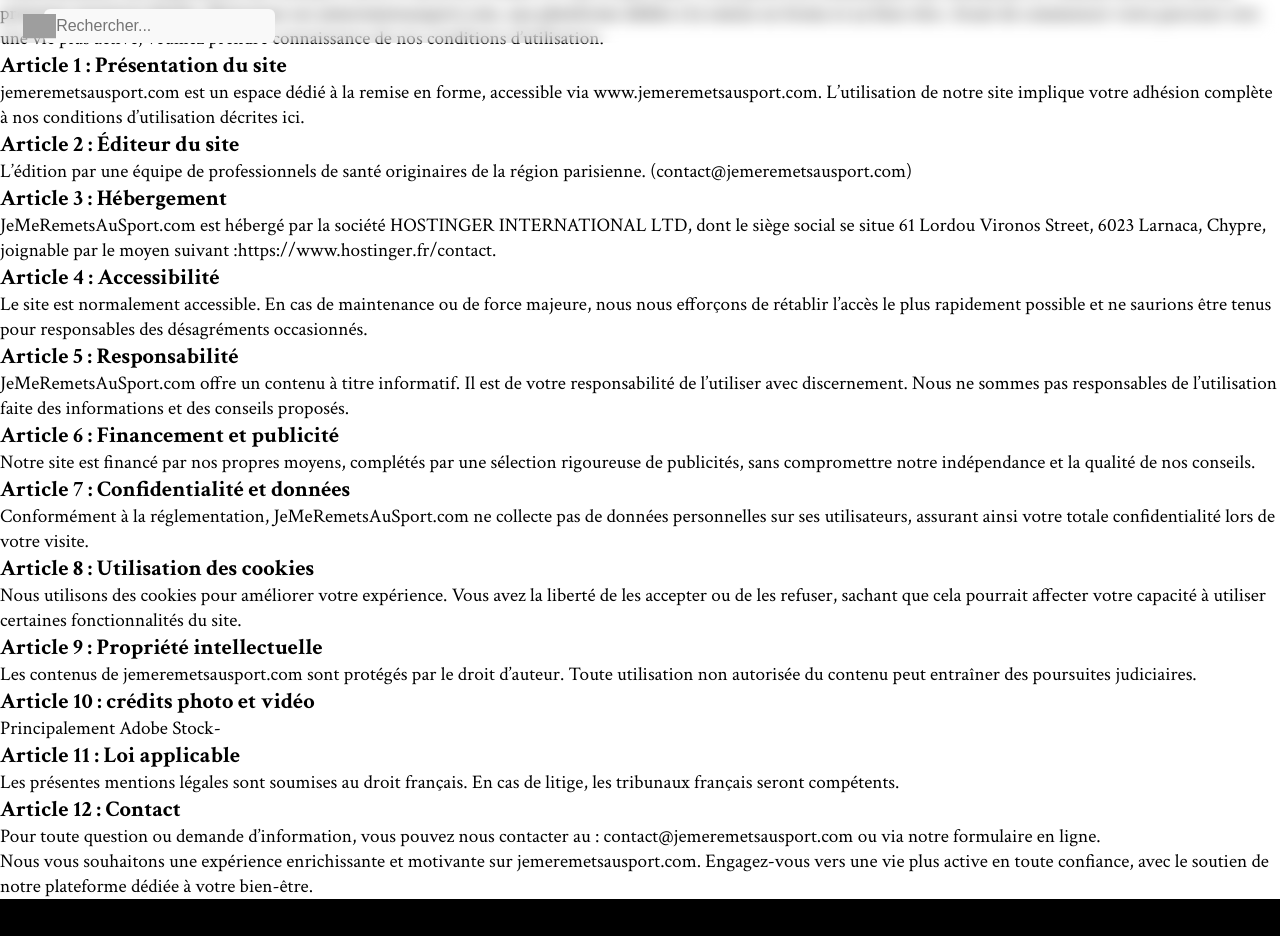
After one commit to Selsebil21/Vita-forma, a PHP site: page /mentions-legales.php in a window 1280 px wide. The commit adds this page. Shown: the part 380-1316 px from the top of the page. Run offline with PHP 8.4, Linux system fonts and the light colour scheme; grey boxes are pictures that could not be loaded.

Commit message:
mentions legales

```diff
--- a/CODE/php/includes/footer.php
+++ b/CODE/php/includes/footer.php
@@ -11,18 +11,18 @@
     <footer class="footer">
         <div class="footer-top">
             <div class="footer-logo-section">
-                <img src="/CODE/assets/logo-vita-forma_transparent.png" alt="Logo Vita Forma" class="footer-logo" />
+                <img src="/assets/logo-vita-forma_transparent.png" alt="Logo Vita Forma" class="footer-logo" />
                 <hr class="footer-divider" />
                 <h4>SUIVEZ-NOUS</h4>
                 <div class="social-icons">
-                    <a href="https://www.facebook.com/people/Je-me-remets-au-sport/61551815685379/">
-                        <img src="/CODE/assets/fb-blanc.png" alt="Facebook" /></a>
-                    <a href="#"><img src="/CODE/assets/pinterest-blanc.png" alt="Pinterest" /></a>
-                    <a
-                        href="https://x.com/intent/post?text=Mon%20 IMC&url=https%3A%2F%2Fjemeremetsausport.com%2Fimc%2F">
-                        <img src="/CODE/assets/twitter-blanc.png" alt="X" /></a>
-                    <a href="https://www.youtube.com/channel/UC3lUwtHiwA50ZDi0X22aopw">
-                        <img src="/CODE/assets/youtube-blanc.png" alt="YouTube" /></a>
+                    <a href="https://www.facebook.com/people/Je-me-remets-au-sport/61551815685379/" target="_blank">
+                        <img src="/assets/fb-blanc.png" alt="Facebook" /></a>
+                    <a href="#" target="_blank"><img src="/assets/pinterest-blanc.png" alt="Pinterest" /></a>
+                    <a href="https://x.com/intent/post?text=Mon%20 IMC&url=https%3A%2F%2Fjemeremetsausport.com%2Fimc%2F"
+                        target="_blank">
+                        <img src="/assets/twitter-blanc.png" alt="X" /></a>
+                    <a href="https://www.youtube.com/channel/UC3lUwtHiwA50ZDi0X22aopw" target="_blank">
+                        <img src="/assets/youtube-blanc.png" alt="YouTube" /></a>
                 </div>
             </div>
 
@@ -60,10 +60,10 @@
 
         <div class="footer-bottom">
             <nav class="footer-nav">
-                <a href="#">Accueil</a>
-                <a href="#">À propos</a>
-                <a href="#">Contact</a>
-                <a href="#">Mentions légales</a>
+                <a href="/php/index.php">Accueil</a>
+                <a href="/php/a-propos.php">À propos</a>
+                <a href="/php/contact.php">Contact</a>
+                <a href="/php/mentions-legales.php" target="_blank">Mentions légales</a>
             </nav>
             <p>© 2025 Vita-Forma.com — Tous droits réservés.</p>
         </div>
--- a/CODE/php/includes/header.php
+++ b/CODE/php/includes/header.php
@@ -16,22 +16,22 @@
     <header id="main-header">
         <div class="header-bottom">
 
-            <a href="/CODE/php/index.php">
-                <img src="/CODE/assets/logo-vita-forma_transparent.png" alt="Logo Vita Forma" class="logo" />
+            <a href="/php/index.php">
+                <img src="/assets/logo-vita-forma_transparent.png" alt="Logo Vita Forma" class="logo" />
             </a>
 
             <nav class="navbar">
                 <ul>
-                    <li><a href="/CODE/php/index.php">Accueil</a></li>
+                    <li><a href="/php/index.php">Accueil</a></li>
                     <li class="li-dropdown">
                         <a href="#">
                             Blog
-                            <img src="/CODE/assets/arrow_drop_down.png" alt="flèche vers le bas" />
+                            <img src="/assets/arrow_drop_down.png" alt="flèche vers le bas" />
                         </a>
                         <ul class="submenu">
                             <li>
                                 <a href="#">Article de santé et de bien-être
-                                    <img src="/CODE/assets/arrow-right.png" alt=" flèche vers la droite" />
+                                    <img src="/assets/arrow-right.png" alt=" flèche vers la droite" />
                                 </a>
                                 <ul class="submenu">
                                     <li><a href="#">Santé</a></li>
@@ -42,7 +42,7 @@
                             </li>
                             <li>
                                 <a href="#">Fiches d'exercices sportifs
-                                    <img src="/CODE/assets/arrow-right.png" alt=" flèche vers la droite" />
+                                    <img src="/assets/arrow-right.png" alt=" flèche vers la droite" />
                                 </a>
                                 <ul class="submenu">
                                     <li><a href="#">Haut du corps</a></li>
@@ -52,7 +52,7 @@
                             </li>
                             <li>
                                 <a href="#">Programmes d'entraînements
-                                    <img src="/CODE/assets/arrow-right.png" alt=" flèche vers la droite" />
+                                    <img src="/assets/arrow-right.png" alt=" flèche vers la droite" />
                                 </a>
                                 <ul class="submenu">
                                     <li><a href="#">Perte de poids</a></li>
@@ -67,23 +67,23 @@
 
 
                     <li class="li-dropdown">
-                        <a href="/CODE/php/simulateur.php">
+                        <a href="/php/simulateur.php">
                             Simulateurs
-                            <img src="/CODE/assets/arrow_drop_down.png" alt="flèche vers le bas" />
+                            <img src="/assets/arrow_drop_down.png" alt="flèche vers le bas" />
                         </a>
                         <ul class="submenu">
-                            <li><a href="/CODE/php/simulateur.php">Calcul ton IMC</a></li>
-                            <li><a href="/CODE/php/simulateur.php">Calcul ton IMG</a></li>
-                            <li><a href="/CODE/php/simulateur.php">Calcul ton apport calorique quotidien</a></li>
+                            <li><a href="/php/simulateur.php">Calcul ton IMC</a></li>
+                            <li><a href="/php/simulateur.php">Calcul ton IMG</a></li>
+                            <li><a href="/php/simulateur.php">Calcul ton apport calorique quotidien</a></li>
                         </ul>
                     </li>
-                    <li><a href="/CODE/php/a-propos.php">À propos</a></li>
-                    <li><a href="/CODE/php/contact.php">Contact</a></li>
+                    <li><a href="/php/a-propos.php">À propos</a></li>
+                    <li><a href="/php/contact.php">Contact</a></li>
                 </ul>
             </nav>
 
             <div class="search-box">
-                <img src="/CODE/assets/symbole-de-linterface-de-recherche.png" alt="Loupe" />
+                <img src="/assets/symbole-de-linterface-de-recherche.png" alt="Loupe" />
                 <input type="search" placeholder="Rechercher..." />
             </div>
         </div>
--- /dev/null
+++ b/CODE/php/mentions-legales.php
@@ -0,0 +1,83 @@
+<!DOCTYPE html>
+<html lang="fr">
+
+<head>
+    <meta charset="UTF-8" />
+    <meta name="viewport" content="width=device-width, initial-scale=1.0" />
+    <title>Mentions légales - Vita forma - Je me remets au sport</title>
+    <link rel="stylesheet" href="./includes/header-style.css" />
+    <link rel="stylesheet" href="./includes/footer-style.css" />
+    <link rel="stylesheet" href="../style_css/a-propos-style.css" />
+</head>
+
+<body>
+    <?php require './includes/header.php'; ?>
+    <main>
+        <img id="hero-simulateur" src="/assets/fresque silhouette multiple.avif" alt="">
+
+        <h1>Mentions légales</h1>
+        <p> Conformément aux dispositions des Articles 6-III et 19 de la Loi n°2004-575 du 21 juin 2004 , il est porté à
+            la
+            connaissance des utilisateurs et visiteurs de notre site les présentes mentions légales.
+
+            Bienvenue sur jemeremetsausport.com, une plateforme dédiée à la remise en forme et au bien-être. Avant de
+            commencer votre parcours vers une vie plus active, veuillez prendre connaissance de nos conditions
+            d’utilisation.</p>
+        <h3>Article 1 : Présentation du site</h3>
+        <p> jemeremetsausport.com est un espace dédié à la remise en forme, accessible via www.jemeremetsausport.com.
+            L’utilisation de notre site implique votre adhésion complète à nos conditions d’utilisation décrites ici.
+        </p>
+        <h3> Article 2 : Éditeur du site</h3>
+        <p> L’édition par une équipe de professionnels de santé originaires de la région parisienne.
+
+            (contact@jemeremetsausport.com)</p>
+        <h3> Article 3 : Hébergement</h3>
+        <p> JeMeRemetsAuSport.com est hébergé par la société HOSTINGER INTERNATIONAL LTD, dont le siège social se situe
+            61
+            Lordou Vironos Street, 6023 Larnaca, Chypre, joignable par le moyen suivant
+            :https://www.hostinger.fr/contact.</p>
+        <h3> Article 4 : Accessibilité</h3>
+        <p> Le site est normalement accessible. En cas de maintenance ou de force majeure, nous nous efforçons de
+            rétablir
+            l’accès le plus rapidement possible et ne saurions être tenus pour responsables des désagréments
+            occasionnés.</p>
+        <h3> Article 5 : Responsabilité</h3>
+        <p> JeMeRemetsAuSport.com offre un contenu à titre informatif. Il est de votre responsabilité de l’utiliser avec
+            discernement. Nous ne sommes pas responsables de l’utilisation faite des informations et des conseils
+            proposés.</p>
+        <h3> Article 6 : Financement et publicité</h3>
+        <p> Notre site est financé par nos propres moyens, complétés par une sélection rigoureuse de publicités, sans
+            compromettre notre indépendance et la qualité de nos conseils.</p>
+        <h3> Article 7 : Confidentialité et données</h3>
+        <p> Conformément à la réglementation, JeMeRemetsAuSport.com ne collecte pas de données personnelles sur ses
+            utilisateurs, assurant ainsi votre totale confidentialité lors de votre visite.</p>
+        <h3> Article 8 : Utilisation des cookies
+        </h3>
+        <p> Nous utilisons des cookies pour améliorer votre expérience. Vous avez la liberté de les accepter ou de les
+            refuser, sachant que cela pourrait affecter votre capacité à utiliser certaines fonctionnalités du site.</p>
+        <h3> Article 9 : Propriété intellectuelle</h3>
+
+        <p>Les contenus de jemeremetsausport.com sont protégés par le droit d’auteur. Toute utilisation non autorisée du
+            contenu peut entraîner des poursuites judiciaires.</p>
+        <h3> Article 10 : crédits photo et vidéo</h3>
+        <p> Principalement Adobe Stock-</p>
+        <h3> Article 11 : Loi applicable</h3>
+
+        <p> Les présentes mentions légales sont soumises au droit français. En cas de litige, les tribunaux français
+            seront
+            compétents.</p>
+
+        <h3> Article 12 : Contact</h3>
+        <p> Pour toute question ou demande d’information, vous pouvez nous contacter au : contact@jemeremetsausport.com
+            ou
+            via notre formulaire en ligne.
+        </p>
+        <p> Nous vous souhaitons une expérience enrichissante et motivante sur jemeremetsausport.com. Engagez-vous vers
+            une
+            vie plus active en toute confiance, avec le soutien de notre plateforme dédiée à votre bien-être.</p>
+
+    </main>
+    <?php require './includes/footer.php'; ?>
+</body>
+
+</html>
```
Also changed, not shown: CODE/php/a-propos.php (+6 -1 lines), CODE/php/simulateur.php (+45 -3 lines), CODE/style_css/a-propos-style.css (+14 -5 lines), CODE/style_css/simulateur-style.css (+27 -10 lines), CODE/config/form_ajout_article/supprimer_article.php (line endings or trailing spaces), 2 other files. Lines whose indentation alone changed are shown as unchanged.
